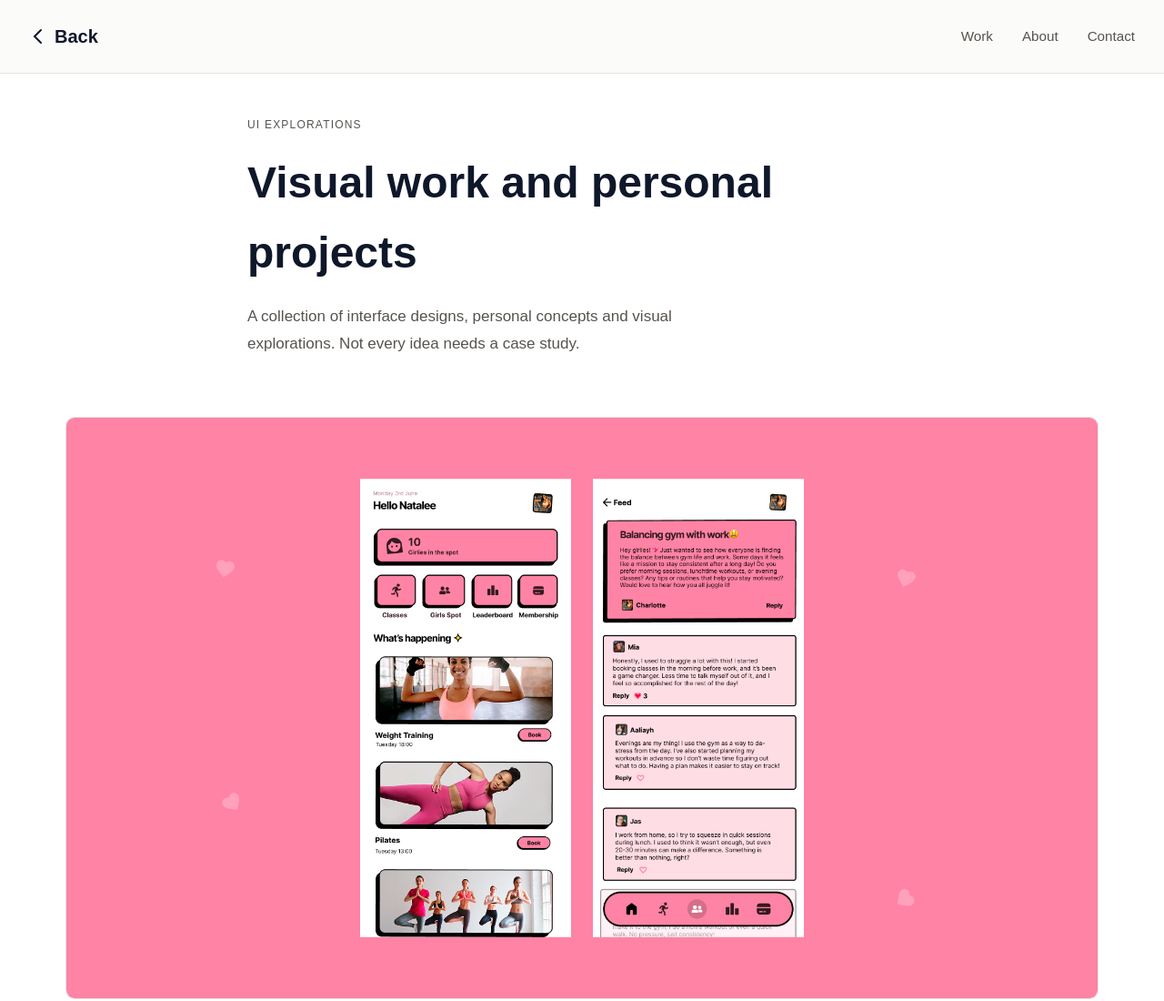
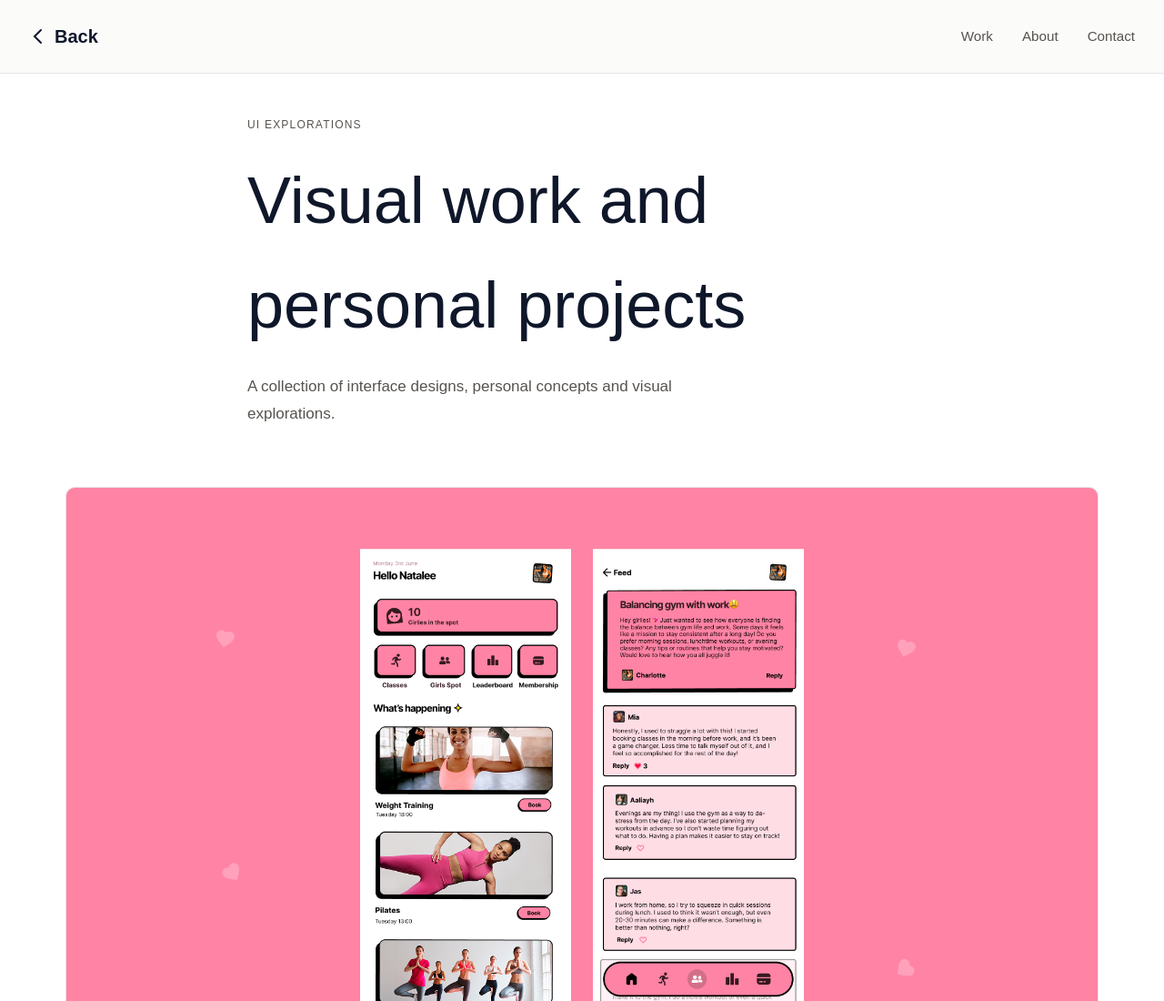
Before and after one commit to emmanuelojiji25/portfolio-26, a plain HTML site: page ui-explorations.html in a window 1280 px wide. Shown: the top 1100 px of the page at 91% size. Drawn offline with Linux system fonts and the light colour scheme.

Commit message:
feat: ui exploration class added to title

```diff
--- a/ui-explorations.html
+++ b/ui-explorations.html
@@ -141,10 +141,10 @@
       <p class="explorations-label"
         style="font-size: 0.75rem; font-weight: 500; text-transform: uppercase; letter-spacing: 0.1em; color: var(--color-text-light); margin-bottom: 1rem;">
         UI Explorations</p>
-      <h1 class="explorations-title">Visual work and personal projects</h1>
+      <h1 class="case-study-header-title">Visual work and personal projects</h1>
       <p class="explorations-intro">
         A collection of interface designs, personal concepts and visual
-        explorations. Not every idea needs a case study.
+        explorations.
       </p>
     </div>
 
```
